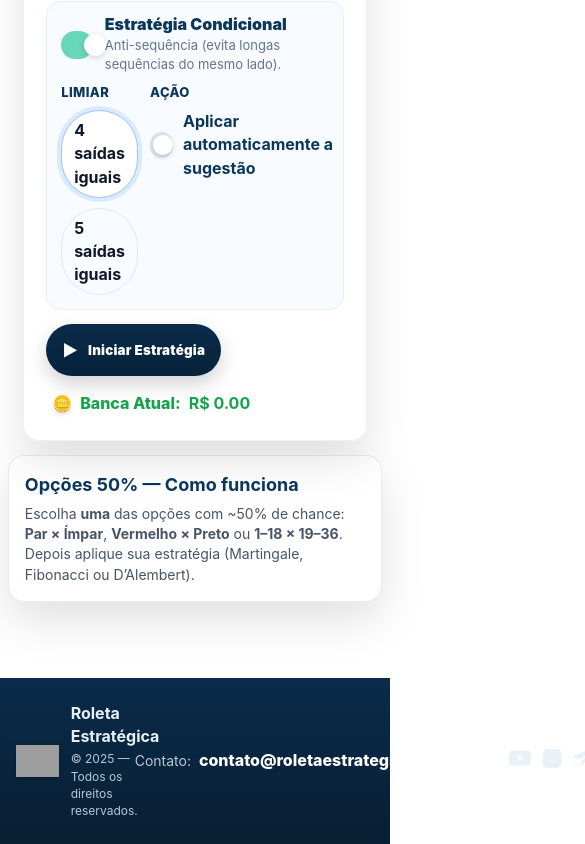
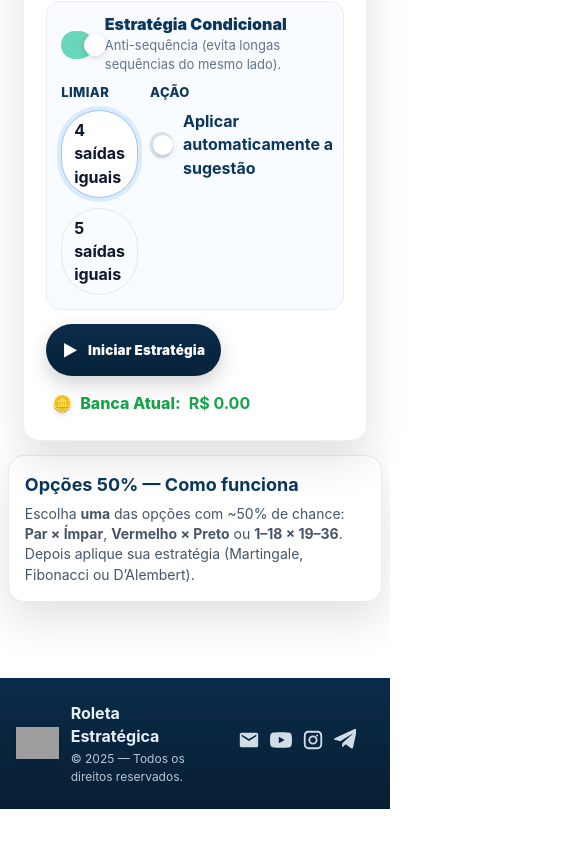
Before and after one commit to JorgeValentim/RoletaEstrategica, a React (Vite) app: page / in a window 390 px wide. Shown: the part 964-1808 px from the top of the page, 585 px wide, since content can reach past the window. After the commit the page ends 1773 px from the top, so only its background shows below. Built offline with nearby package versions, Linux system fonts and the light colour scheme; grey boxes are pictures that could not be loaded; a web font is replaced by a local one.

Commit message:
fix: sugestão troca sempre oposta à aposta atual + footer com ícone de e-mail junto das redes

```diff
--- a/src/App.css
+++ b/src/App.css
@@ -378,3 +378,30 @@ a:hover .icon{ opacity:1; transform: translateY(-1px); }
   display: block;
   margin: 0 auto;
 }
+
+
+
+
+/* ===== Botão inline de troca (alerta condicional) ===== */
+.alert-cta-inline{
+  display:inline-flex;
+  margin-left:10px;
+  vertical-align:middle;
+}
+.btn-swap{
+  padding:8px 12px;
+  border:0;
+  border-radius:12px;
+  background:#0ea5e9; /* azul discreto */
+  color:#fff;
+  font-weight:900;
+  cursor:pointer;
+  box-shadow:0 6px 14px rgba(2,8,23,.12);
+  transition:filter .2s ease, transform .06s ease;
+  line-height:1;
+}
+.btn-swap:hover{ filter:brightness(1.05); }
+.btn-swap:active{ transform: translateY(1px); }
+@media (max-width: 520px){
+  .alert-cta-inline{ display:block; margin:8px 0 0 0; }
+}
--- a/src/App.jsx
+++ b/src/App.jsx
@@ -16,8 +16,6 @@ import logo from "./assets/icon.png";
 import "./App.css";
 import AdBanner from "./components/AdBanner";
 import AdBannerAdsterra from "./components/AdBannerAdsterra";
-
-
 
 // bibliotecas para exportação
 import html2canvas from "html2canvas";
@@ -119,6 +117,8 @@ function Home() {
   function inferOutcomeSide(group, chosenValue, result) {
     const opp = oppositeMap[group][chosenValue];
     return result === "win" ? chosenValue : opp;
+    // win  -> streak.side = betChoice
+    // loss -> streak.side = opposite(betChoice)
   }
 
   const [isCompact, setIsCompact] = useState(false);
@@ -195,24 +195,26 @@ function Home() {
     setEndTime(null);
   };
 
-  // Aplica/sugere após o React consolidar o estado
+  // 🔧 SUGESTÃO/APLICAÇÃO: quando o limiar é atingido, sugerir SEMPRE o oposto do que estou apostando agora
+  // Isso faz o "Aplicar agora" trocar corretamente tanto após vitórias quanto após derrotas.
   useEffect(() => {
     if (!conditionalOn) return;
     if (!streak?.side || streak?.count < streakThreshold) return;
 
-    const oppositeSide = oppositeMap[streak.group][streak.side];
+    const swapSide = oppositeMap[betGroup][betChoice]; // ← oposto da escolha atual
     if (autoApplySuggestion) {
-      setBetChoice(oppositeSide);
+      setBetChoice(swapSide);
       setSuggestedChoice(null);
+      setStreak({ group: betGroup, side: null, count: 0 }); // evitar reaparecer logo em seguida
     } else {
-      setSuggestedChoice(oppositeSide);
+      setSuggestedChoice(swapSide);
     }
-  }, [streak, conditionalOn, streakThreshold, autoApplySuggestion]);
+  }, [streak, conditionalOn, streakThreshold, autoApplySuggestion, betGroup, betChoice]);
 
   const handleResult = (result) => {
     if (finished) return;
 
-    // 1) Anti-sequência
+    // 1) Anti-sequência: atualiza streak com base no RESULTADO
     const outcomeSide = inferOutcomeSide(betGroup, betChoice, result);
     const nextCount =
       streak.group === betGroup && streak.side === outcomeSide
@@ -308,10 +310,8 @@ function Home() {
     const pageH = pdf.internal.pageSize.getHeight();
     const imgW = pageW - 10; // margem
     const imgH = (canvas.height * imgW) / canvas.width;
-    const posX = (pageW - imgW) / 2;
-    const posY = 5;
 
-    // se imagem for maior que a página, reduz para caber
+    // centraliza
     const ratio = Math.min(imgW / canvas.width, (pageH - 10) / canvas.height);
     const w = canvas.width * ratio;
     const h = canvas.height * ratio;
@@ -569,6 +569,7 @@ function Home() {
                       onClick={() => {
                         setBetChoice(suggestedChoice);
                         setSuggestedChoice(null);
+                        setStreak({ group: betGroup, side: null, count: 0 }); // reset após aplicar manualmente
                       }}
                     >
                       Aplicar agora
@@ -655,15 +656,11 @@ function Home() {
         )}
       </section>
 
-
       {/* Anúncios
       <div className="ad ad-bottom">
         <AdBanner slot="8827435481" style={{ minHeight: 90 }} />
       </div>
-
       */}
-
-
     </main>
   );
 }
@@ -764,8 +761,6 @@ function Shell() {
         <AdBannerAdsterra />
       </div>
 
-
-
       <footer className="footer" role="contentinfo">
         <div className="footer-inner">
           <div className="footer-brand">
@@ -776,15 +771,19 @@ function Shell() {
             </div>
           </div>
 
-          <div className="footer-contact">
-            <span>Contato:</span>
-            <a href="mailto:contato@roletaestrategicabr.com.br" className="footer-mail" rel="noopener">
-              contato@roletaestrategicabr.com.br
-            </a>
-          </div>
-
+          {/* Ícones à direita (inclui e-mail) */}
           <nav className="footer-social" aria-label="Redes sociais">
             <ul className="social-list">
+              {/* E-mail */}
+              <li>
+                <a href="mailto:contato@roletaestrategicabr.com.br" target="_blank" rel="noopener noreferrer" aria-label="E-mail">
+                  <svg viewBox="0 0 24 24" className="icon" aria-hidden="true">
+                    <path d="M20 4H4c-1.1 0-2 .9-2 2v12c0 1.1.9 2 2 2h16c1.1 0 2-.9 2-2V6c0-1.1-.9-2-2-2zm0 4-8 5-8-5V6l8 5 8-5v2z"/>
+                  </svg>
+                </a>
+              </li>
+
+              {/* YouTube */}
               <li>
                 <a href="https://www.youtube.com/" target="_blank" rel="noopener noreferrer" aria-label="YouTube">
                   <svg viewBox="0 0 24 24" className="icon" aria-hidden="true">
@@ -792,13 +791,17 @@ function Shell() {
                   </svg>
                 </a>
               </li>
+
+              {/* Instagram */}
               <li>
                 <a href="https://www.instagram.com/" target="_blank" rel="noopener noreferrer" aria-label="Instagram">
                   <svg viewBox="0 0 24 24" className="icon" aria-hidden="true">
-                    <path d="M12 2.2c3.2 0 3.6 0 4.9.1 1.2.1 1.9.3 2.4.5.6.2 1 .5 1.5 1 .5.5.8.9 1 1.5.2.5.4 1.2.5 2.4.1 1.3.1 1.7.1 4.9s0 3.6-.1 4.9c-.1 1.2-.3 1.9-.5 2.4-.2.6-.5 1-1 1.5-.5.5-.9.8-1.5 1-.5.2-1.2.4-2.4.5-1.3.1-1.7.1-4.9.1s-3.5 0-4.7-.1c-1.2-.1-1.9-.3-2.4-.5-.6-.2-1-.5-1.5-1-.5-.5-.8-.9-1-1.5-.2-.5-.4-1.2-.5-2.4C2.2 15.6 2.2 15.2 2.2 12s0-3.6.1-4.9c.1-1.2.3-1.9.5-2.4.2-.6.5-1 1-1.5.5-.5.9-.8 1.5-1 .5-.2 1.2-.4 2.4-.5C8.4 2.2 8.8 2.2 12 2.2zm0 2.8a5.2 5.2 0 1 1 0 10.4 5.2 5.2 0 0 1 0-10.4zm0 1.8a3.4 3.4 0 1 0 0 6.8 3.4 3.4 0 0 0 0-6.8zm5.7-3.1a1.2 1.2 0 1 1 0 2.4 1.2 1.2 0 0 1 0-2.4z" />
+                    <path d="M7 2C4.2 2 2 4.2 2 7v10c0 2.8 2.2 5 5 5h10c2.8 0 5-2.2 5-5V7c0-2.8-2.2-5-5-5H7zm10 2c1.7 0 3 1.3 3 3v10c0 1.7-1.3 3-3 3H7c-1.7 0-3-1.3-3-3V7c0-1.7 1.3-3 3-3h10zm-5 3a5 5 0 100 10 5 5 0 000-10zm0 2a3 3 0 110 6 3 3 0 010-6zm4.5-2.9a1.1 1.1 0 100 2.2 1.1 1.1 0 000-2.2z"/>
                   </svg>
                 </a>
               </li>
+
+              {/* Telegram */}
               <li>
                 <a href="https://t.me/" target="_blank" rel="noopener noreferrer" aria-label="Telegram">
                   <svg viewBox="0 0 24 24" className="icon" aria-hidden="true">
```
